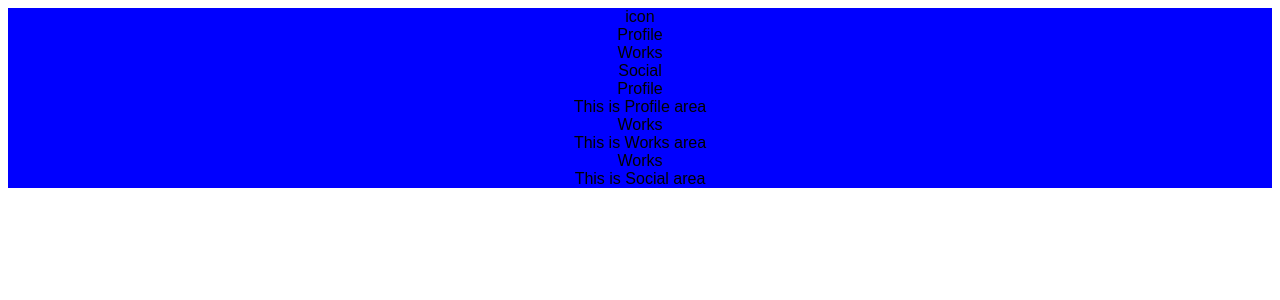
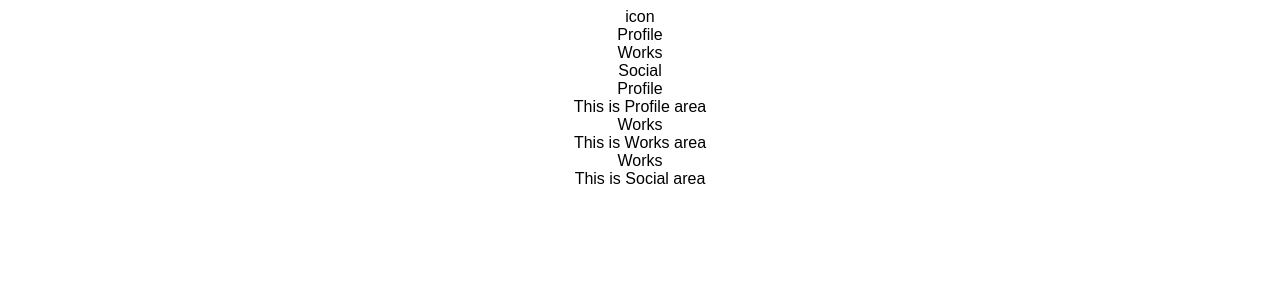
Before and after one commit to Yubon94/react-blog-site-past, a React app: page / in a window 1280 px wide. Shown: the top 300 px of the page. Built offline with nearby package versions, Linux system fonts and the light colour scheme; the HTML template or start-up script is replaced by a standard one.

Commit message:
a small bug fixed

```diff
--- a/src/styles.css
+++ b/src/styles.css
@@ -1,8 +1,4 @@
 .App {
   font-family: sans-serif;
   text-align: center;
-
-  div {
-    background-color: blue;
-  }
 }
```
Also changed, not shown: 1 other file (tests, documents, lock files or other folders).
